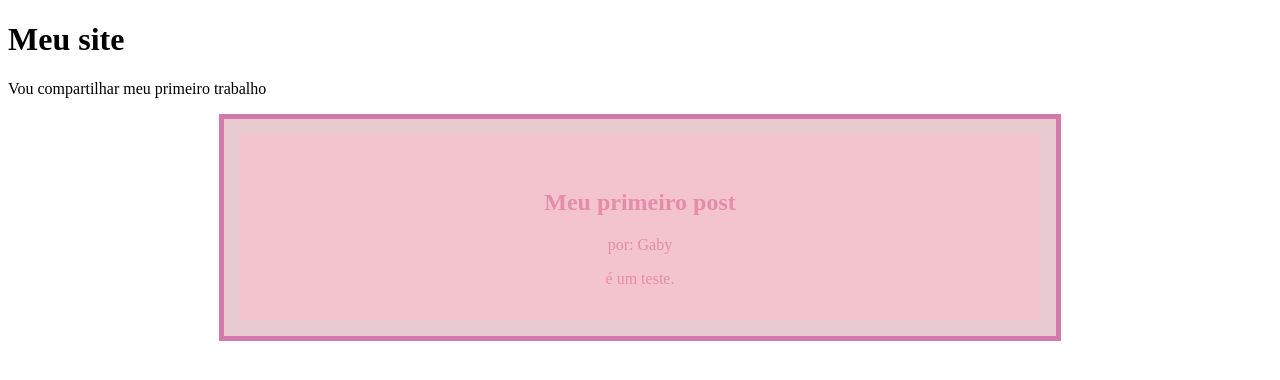
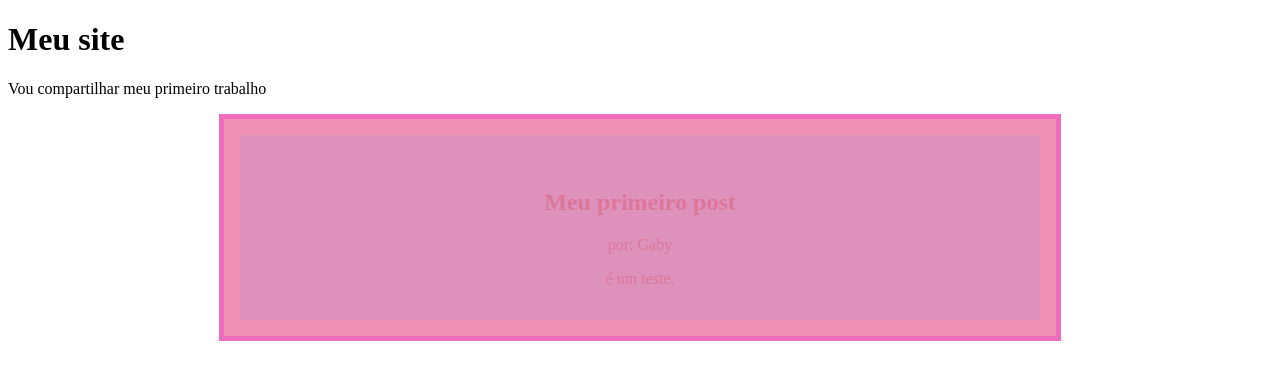
Before and after one commit to gabriellyfernandessilva27-afk/P-gina-web-do-zero-primeira-intera-o, a plain HTML site: page index.html in a window 1280 px wide. Drawn offline with Linux system fonts and the light colour scheme.

Commit message:
Add files via upload

```diff
--- a/index.html
+++ b/index.html
@@ -4,35 +4,32 @@
     <meta charset="UTF-8">
     <meta name="viewport" content="width=device-width, initial-scale=1.0">
     <title>blog</title>
+    <body>
+        <h1>Meu site</h1>
+        <p>Vou compartilhar meu primeiro trabalho<p>
+       <header>
+        <main>
+            <img src="" alt="">
+        <h2>Meu primeiro post</h2>
+       <p>por: Gaby</p>
+        <p>é um teste.</p>
+      </body>
 <style>
 header{
-background-color: rgb(231, 203, 208);
-color: rgb(228, 140, 169);
+background-color: rgb(240, 144, 181);
+color: rgb(224, 131, 162);
 text-align: center;
 max-width: 800px;
 margin: 0 auto;
 padding: 16px;
-border: 5px solid rgb(212, 121, 171);
+border: 5px solid rgb(238, 110, 189);
 }
 main{
-    background-color: rgb(243, 196, 206);
-color: rgb(228, 140, 169);
+    background-color: rgb(221, 145, 187);
+color: rgb(221, 119, 153);
 text-align: center;
 max-width: 800px;
 margin: 0 auto;
 padding: 16PX;
 
 }
-</style>
-</head>
-<body>
-    <h1>Meu site</h1>
-    <p>Vou compartilhar meu primeiro trabalho<p>
-   <header>
-    <main>
-        <img src="" alt="">
-    <h2>Meu primeiro post</h2>
-   <p>por: Gaby</p>
-    <p>é um teste.</p>
-  </body>
-</html>
```
